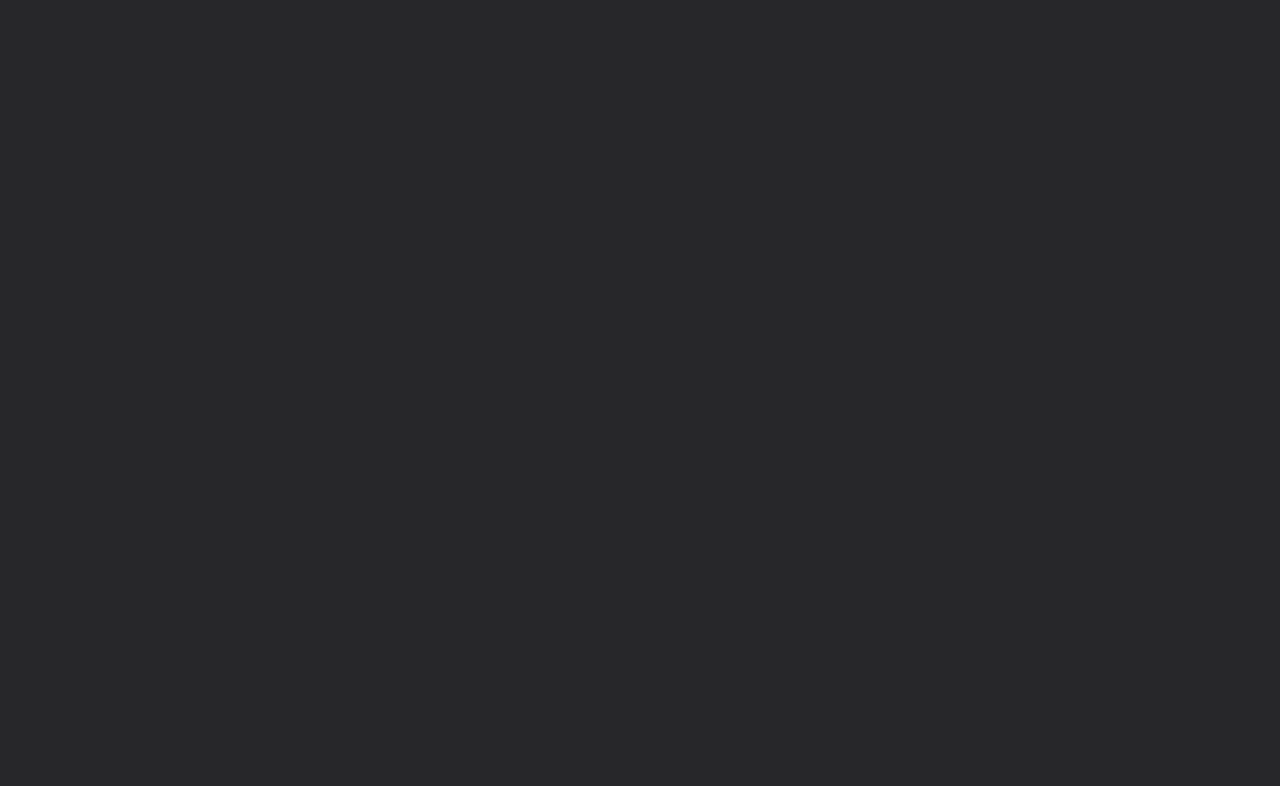
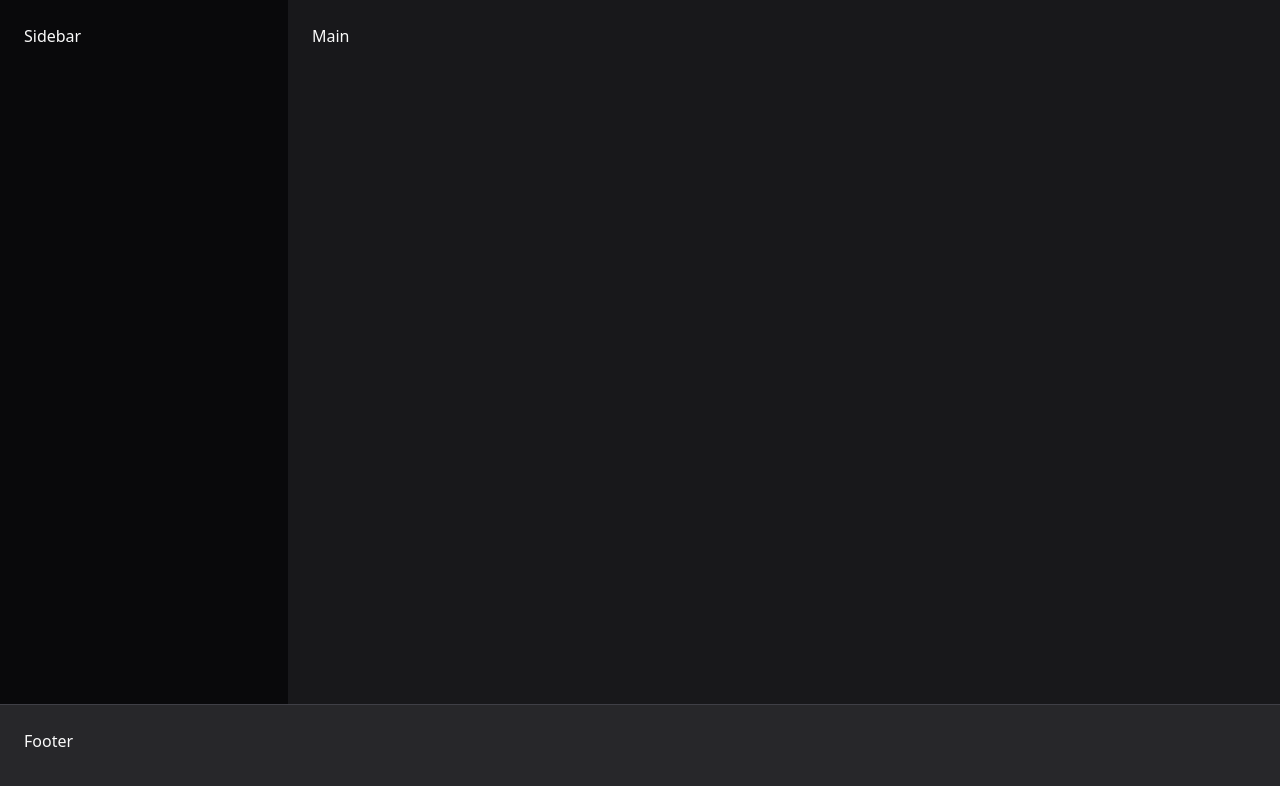
Before and after one commit to Daviiro/spotify-clone, a Next.js app: page / in a window 1280 px wide. Shown: the top 786 px of the page. Built offline with nearby package versions, Linux system fonts and the light colour scheme.

Commit message:
feat: simple strucutre for the app

```diff
--- a/src/app/layout.tsx
+++ b/src/app/layout.tsx
@@ -12,7 +12,7 @@
 }) {
 	return (
 		<html lang="pt-br">
-			<body className="bg-zinc-800 text-zinc-50">{children}</body>
+			<body className="bg-zinc-900 text-zinc-50">{children}</body>
 		</html>
 	);
 }
--- a/src/app/page.tsx
+++ b/src/app/page.tsx
@@ -1,5 +1,15 @@
 import Image from "next/image";
 
 export default function Home() {
-	return <main></main>;
+	return (
+		<div className="h-screen flex flex-col">
+			<div className="flex flex-1">
+				<aside className="w-72 bg-zinc-950 p-6">Sidebar</aside>
+				<main className="flex-1 p-6">Main</main>
+			</div>
+			<footer className="h-24 bg-zinc-800 border-t border-zinc-700 p-6">
+				Footer
+			</footer>
+		</div>
+	);
 }
```
